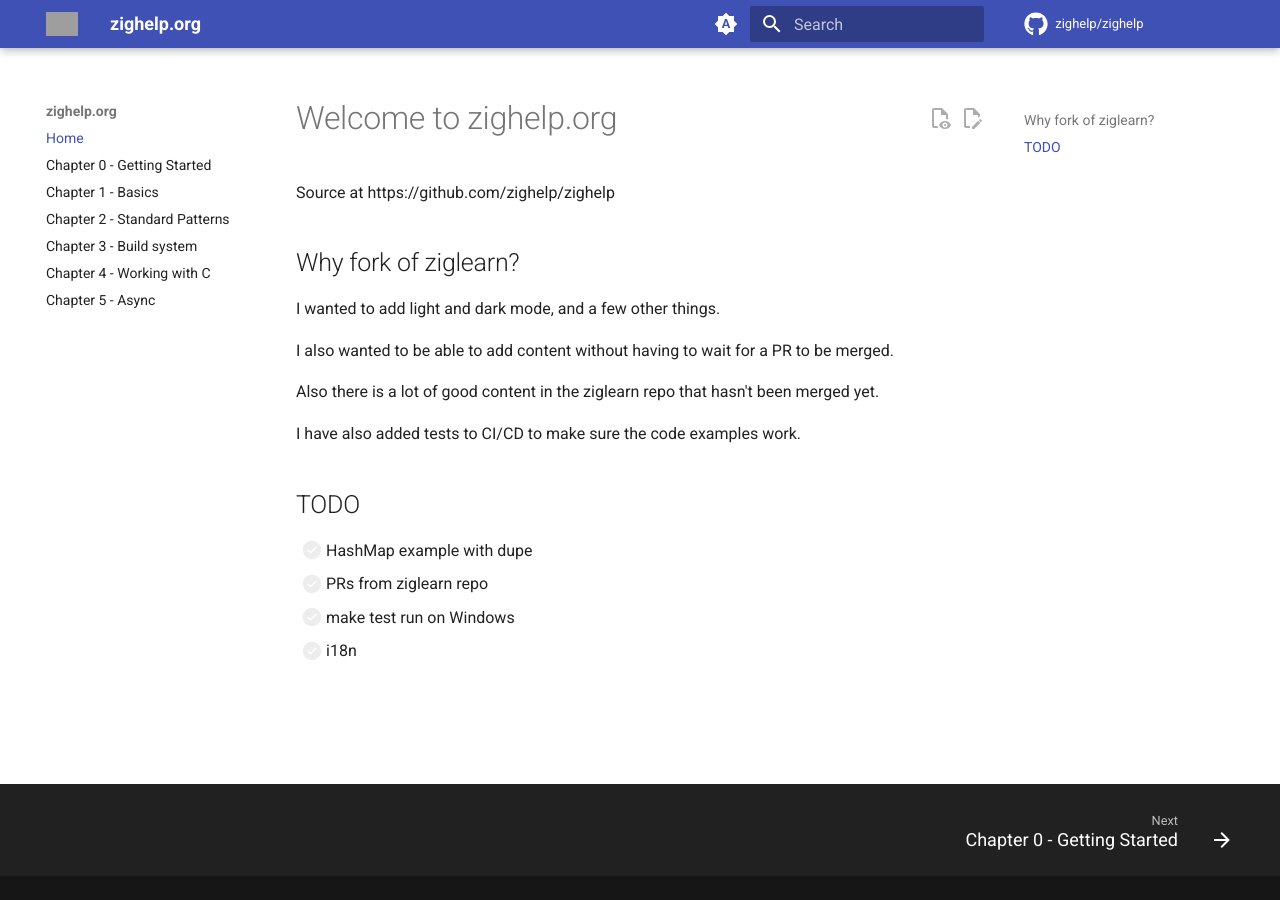
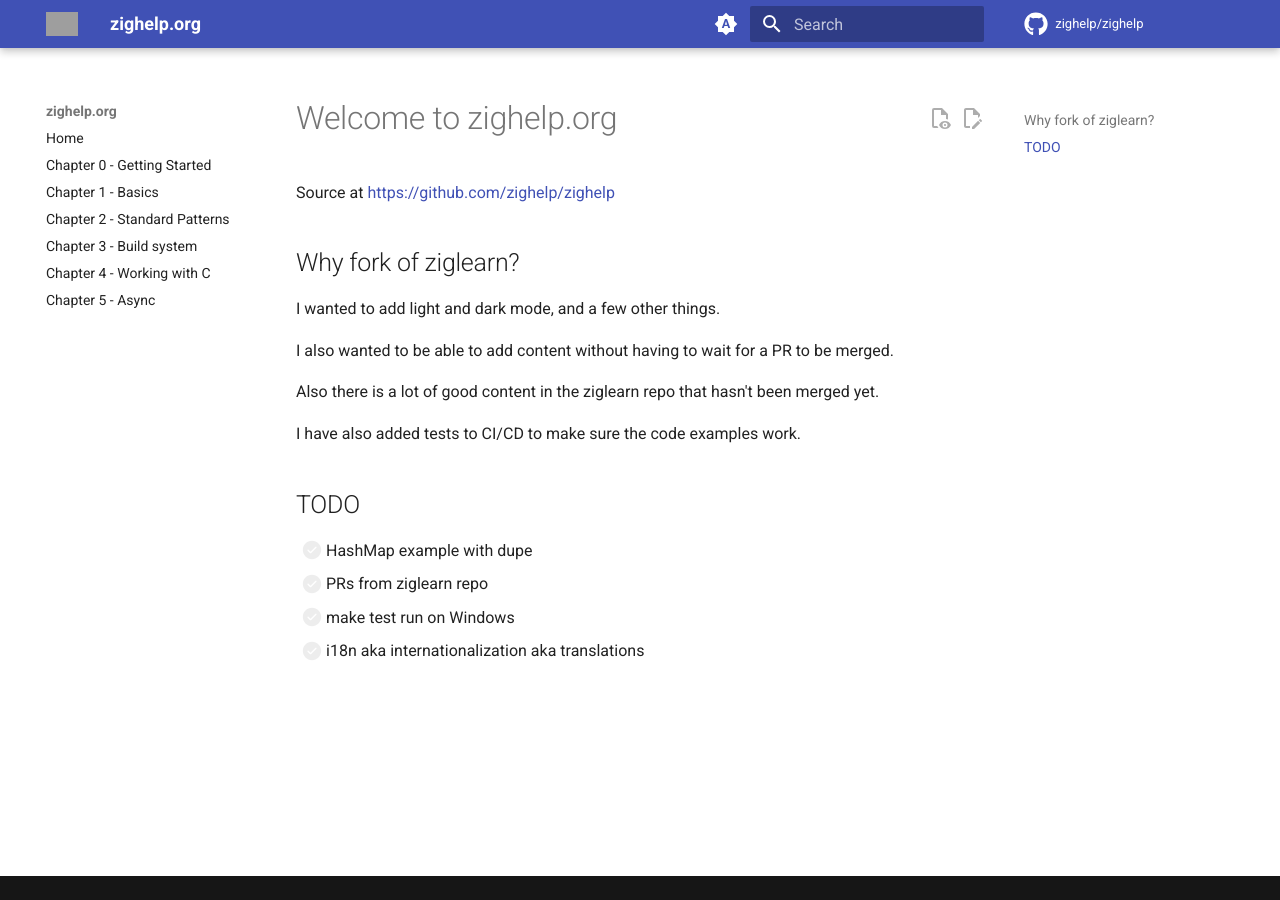
Before and after one commit to Sobeston/zig.guide, an MkDocs documentation site: the page built from docs/index.md, in a window 1280 px wide. Built offline with MkDocs 1.6.1 and Material for MkDocs 9.7.7, drawn with Linux system fonts in a browser that asks for light colours; comment, search, counter and statistics services are not loaded; grey boxes are pictures that could not be loaded.

Commit message:
README.md -> index.md, some small changes

```diff
--- a/docs/README.md
+++ b/docs/index.md
@@ -1,6 +1,6 @@
 # Welcome to zighelp.org
 
-Source at https://github.com/zighelp/zighelp
+Source at [https://github.com/zighelp/zighelp](https://github.com/zighelp/zighelp)
 
 ## Why fork of ziglearn?
 
@@ -17,4 +17,4 @@
 - [ ] HashMap example with dupe
 - [ ] PRs from ziglearn repo
 - [ ] make test run on Windows
-- [ ] i18n
+- [ ] i18n aka internationalization aka translations
```
